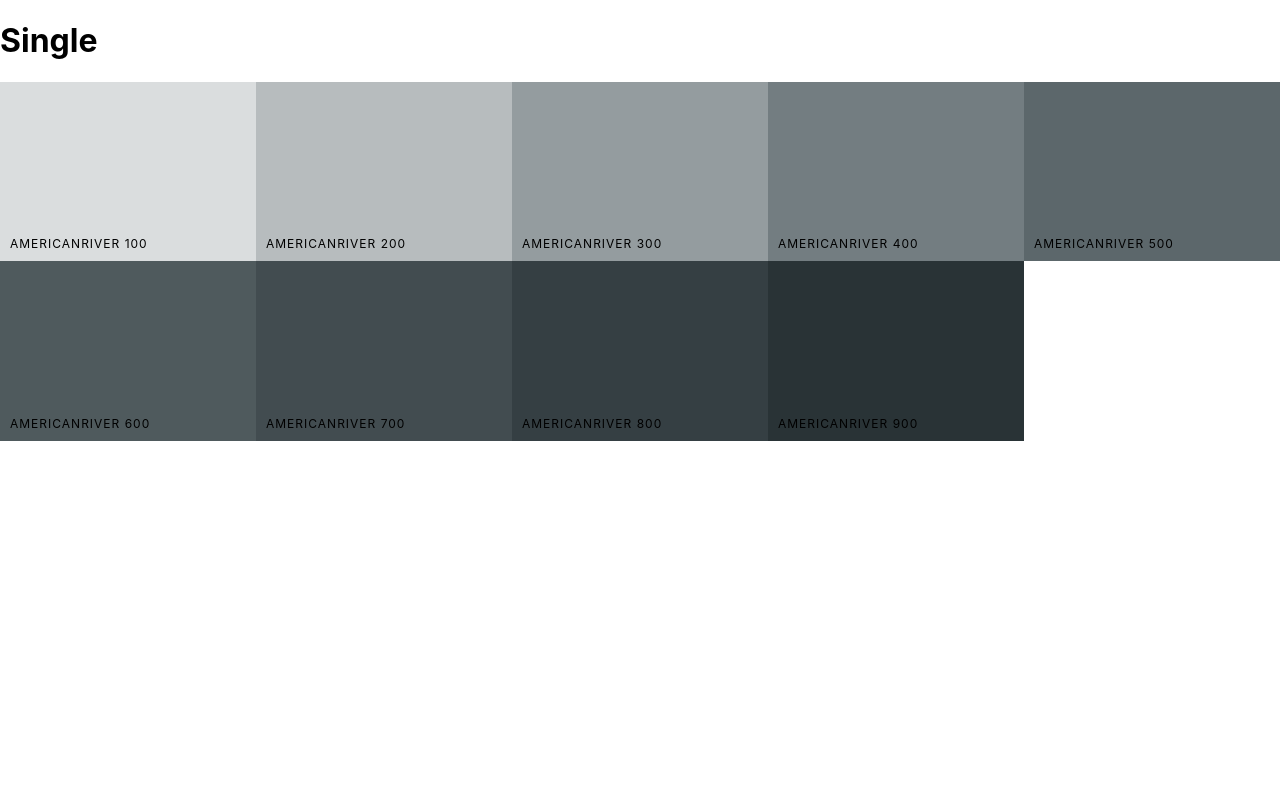
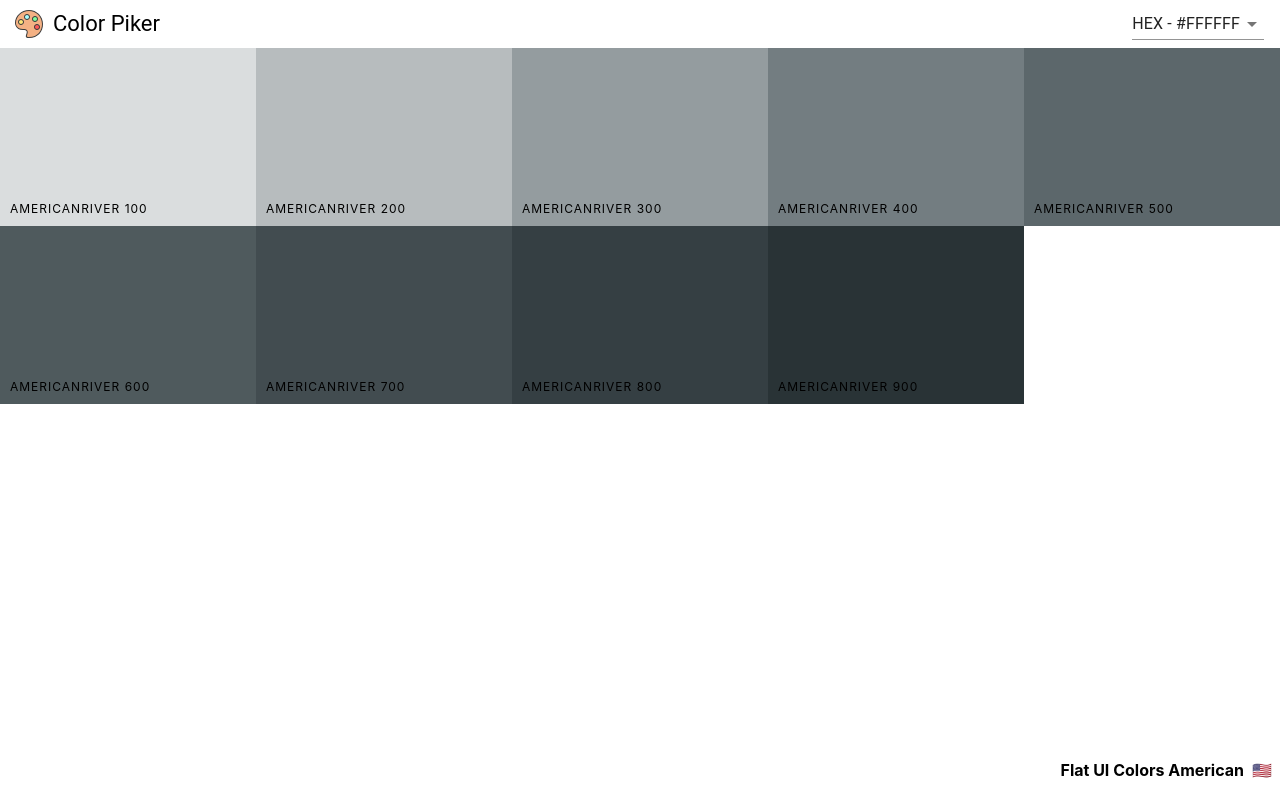
Before and after one commit to Lukazovic/color-palettes-react-app, a React (Create React App) app: page /palette/flat-ui-colors-american/americanriver in a window 1280 px wide. Built offline with nearby package versions, Linux system fonts and the light colour scheme.

Commit message:
Add Navbar and Footer to SingleColorPalette

```diff
--- a/src/Navbar.js
+++ b/src/Navbar.js
@@ -26,7 +26,7 @@
     this.setState({ open: false });
   }
   render() {
-    const { level, changeLevel } = this.props;
+    const { level, changeLevel, showingAllColors } = this.props;
     const { format, open } = this.state;
     return (
       <header className="Navbar">
@@ -36,6 +36,7 @@
             <span>Color Piker</span>
           </div>
         </Link>
+        {showingAllColors && (
           <div className="slider-container">
             <span>Level: {level}</span>
             <div className="slider">
@@ -48,6 +49,7 @@
               />
             </div>
           </div>
+        )}
         <div className="select-container">
           <Select value={format} onChange={this.handleSelectChange}>
             <MenuItem value="hex">HEX - #FFFFFF</MenuItem>
--- a/src/Palette.js
+++ b/src/Palette.js
@@ -1,6 +1,7 @@
 import React, { Component } from "react";
 import ColorBox from "./ColorsBox";
 import Navbar from "./Navbar";
+import PaletteFooter from "./PaletteFooter";
 import "./Palette.css";
 
 export default class Palette extends Component {
@@ -34,12 +35,10 @@
           level={level}
           changeLevel={this.handleLevelChange}
           changeFormat={this.hangleFormatChange}
+          showingAllColors
         />
         <div className="Palette-colors">{colorBoxes}</div>
-        <footer className="Palette-footer">
-          {paletteName}
-          <span className="emoji">{emoji}</span>
-        </footer>
+        <PaletteFooter paletteName={paletteName} emoji={emoji} />
       </div>
     );
   }
--- /dev/null
+++ b/src/PaletteFooter.js
@@ -0,0 +1,13 @@
+import React from "react";
+
+function PaletteFooter(props) {
+  const { paletteName, emoji } = props;
+  return (
+    <footer className="Palette-footer">
+      {paletteName}
+      <span className="emoji">{emoji}</span>
+    </footer>
+  );
+}
+
+export default PaletteFooter;
--- a/src/SingleColorPalette.js
+++ b/src/SingleColorPalette.js
@@ -1,10 +1,14 @@
 import React, { Component } from "react";
+import Navbar from "./Navbar";
 import ColorBox from "./ColorsBox";
+import PaletteFooter from "./PaletteFooter";
 
 class SingleColorPalette extends Component {
   constructor(props) {
     super(props);
     this._shades = this.gatherShades(this.props.palette, this.props.colorId);
+    this.state = { format: "hex" };
+    this.hangleFormatChange = this.hangleFormatChange.bind(this);
   }
   gatherShades(palette, colorToFilterBy) {
     let shades = [];
@@ -18,19 +22,28 @@
     );
     return shades.slice(1);
   }
+  hangleFormatChange(value) {
+    this.setState({ format: value });
+  }
   render() {
+    const { format } = this.state;
+    const { paletteName, emoji } = this.props.palette;
     const colorBoxes = this._shades.map(color => (
       <ColorBox
         key={color.id}
         name={color.name}
-        background={color.hex}
+        background={color[format]}
         showLink={false}
       />
     ));
     return (
       <div className="Palette">
-        <h1>Single</h1>
+        <Navbar
+          changeFormat={this.hangleFormatChange}
+          showingAllColors={false}
+        />
         <div className="Palette-colors">{colorBoxes}</div>
+        <PaletteFooter paletteName={paletteName} emoji={emoji} />
       </div>
     );
   }
```
Lines whose indentation alone changed are shown as unchanged.
